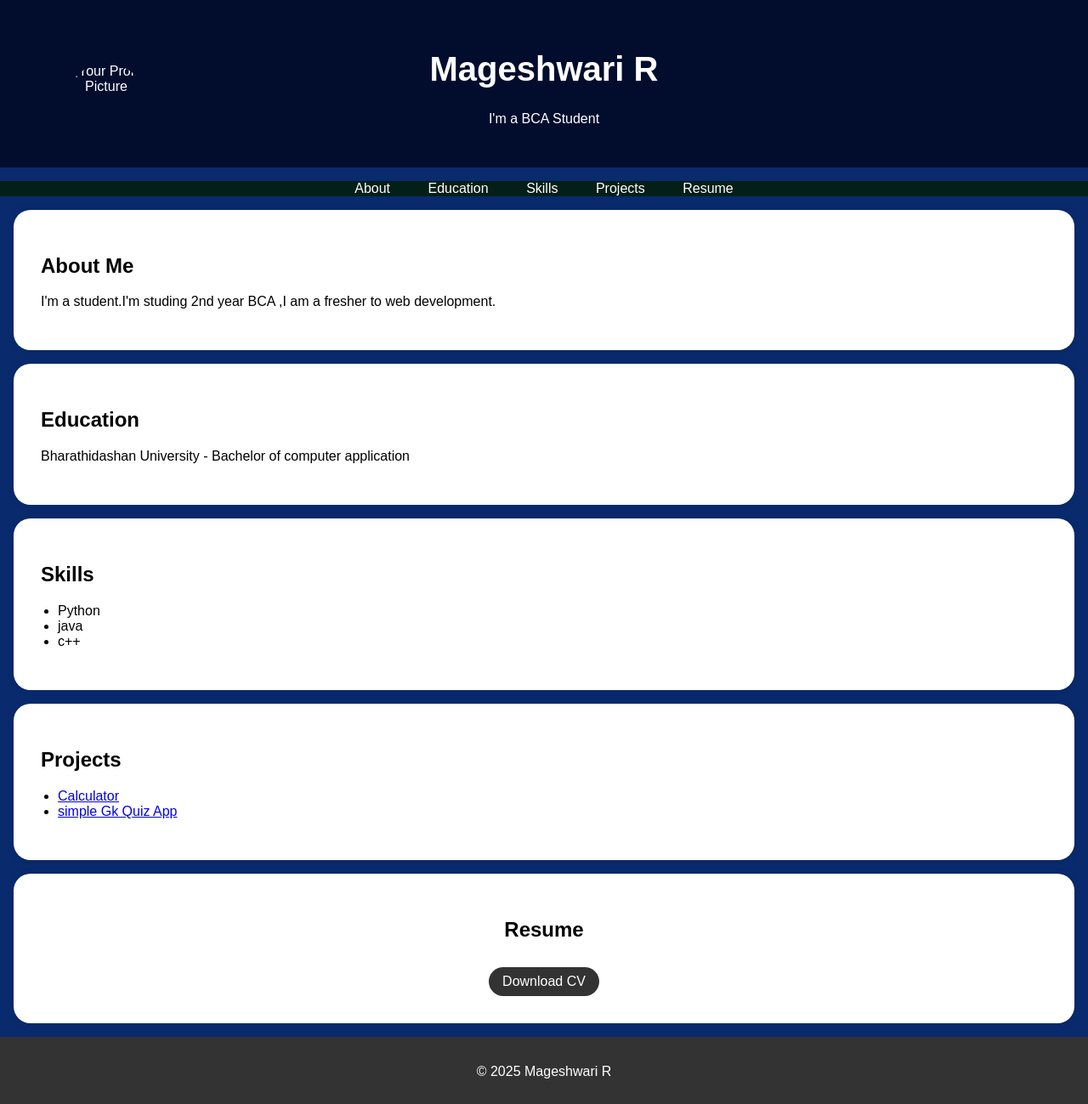
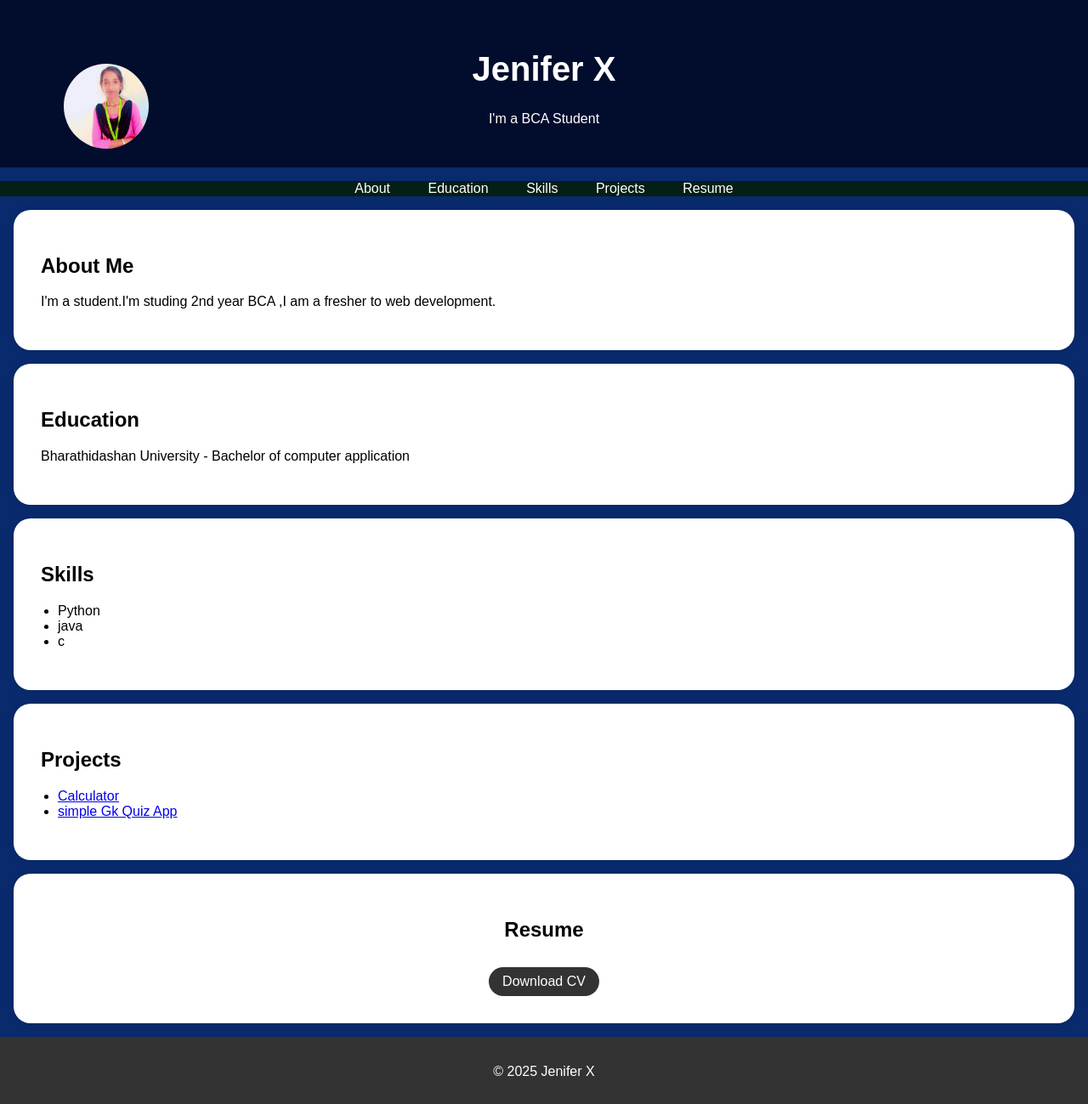
Before and after one commit to bharani55783832/Jeni2github.io, a plain HTML site: page index.html in a window 1280 px wide. Shown: the whole page at 85% size. Drawn offline with Linux system fonts and the light colour scheme.

Commit message:
Update index.html

```diff
--- a/index.html
+++ b/index.html
@@ -95,8 +95,8 @@
     <header>
         <div class="header-content">
             <!-- Add your profile picture here -->
-            <img src="Mageshwari.jpg" alt="Your Profile Picture" class="profile-picture">
-            <h1>Mageshwari R</h1>
+            <img src="Jenifer.jpg" alt="Your Profile Picture" class="profile-picture">
+            <h1>Jenifer X</h1>
             <p>I'm a BCA Student</p>
         </div>
     </header>
@@ -135,7 +135,7 @@
             <ul>
                 <li>Python</li>
                 <li>java</li>
-                <li>c++</li>
+                <li>c</li>
             </ul>
         </div>
     </section>
@@ -163,7 +163,7 @@
     </section>
 
     <footer>
-        <p>&copy; 2025 Mageshwari R</p>
+        <p>&copy; 2025 Jenifer X</p>
     </footer>
 
     <script>
```
